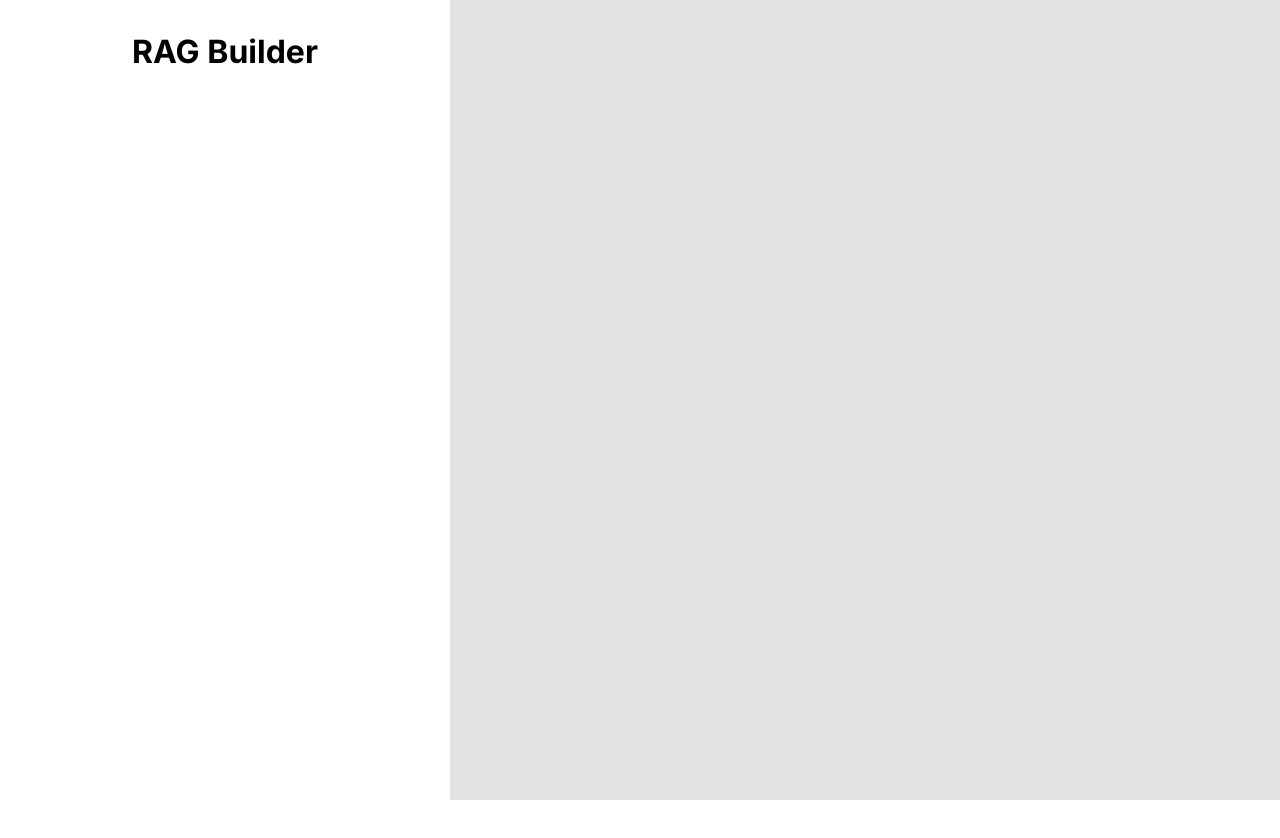
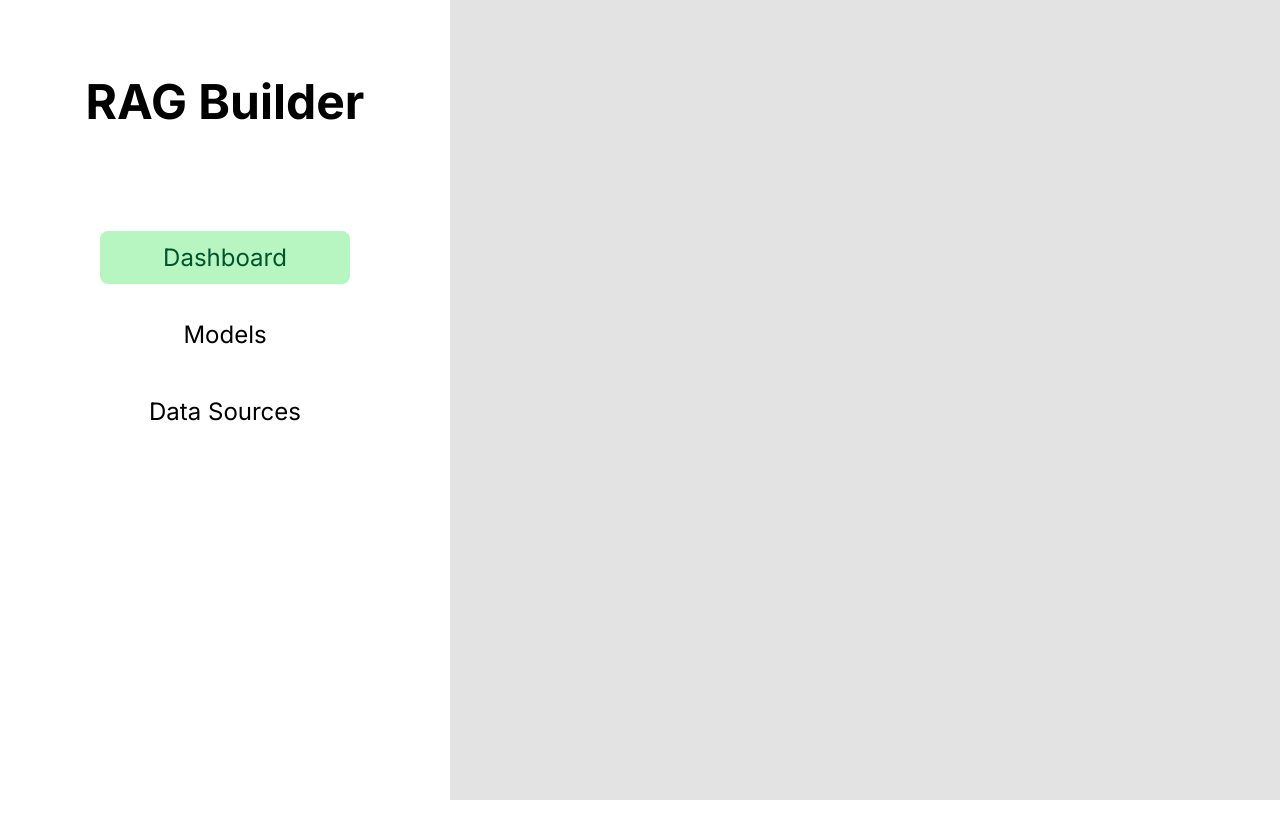
Before and after one commit to becketthayes/RAG-Models-Project, a React (Create React App) app in the folder frontend/: page / in a window 1280 px wide. Shown: the top 838 px of the page. Before the commit the page ends 800 px from the top, so only its background shows below. Built offline with nearby package versions, Linux system fonts and the light colour scheme.

Commit message:
Added buttons to navigation bar

```diff
--- a/frontend/src/components/NavigationBar.css
+++ b/frontend/src/components/NavigationBar.css
@@ -1,21 +1,53 @@
 .sidebar {
-  width: 450px; /* 18rem or w-72 in Tailwind */
+  width: 450px;
   height: 100vh;
-  box-sizing: border-box; /* Ensures padding is included in the width/height */
+  box-sizing: border-box;
 }
 
+/* This is the main white container. */
 .sidebar-content {
     background-color: #FFFFFF;
     height: 100%;
-    padding: 24 px;
-    display: flex;
-    flex-direction: column;
+    padding: 24px;
 }
 
+/* This centers the title perfectly. */
 .title {
-    font-size: 2rem;
+    font-size: 3rem;
     color: black;
     font-weight: bold;
-    margin-bottom: 40 px;
+    margin-bottom: 100px;
     text-align: center;
 }
+
+/* This is the container for our links. */
+.sidebar-content nav ul {
+    list-style: none;
+    padding: 0;
+    margin: 0;
+    /* This is the key: it tells the list to center its items. */
+    text-align: center;
+}
+
+/* We add a little space between each list item */
+.sidebar-content nav li {
+    margin-bottom: 1.5rem;
+}
+
+/* This styles the links themselves. */
+.nav-link {
+  text-decoration: none;
+  /* This allows the link to be centered by its parent. */
+  display: inline-block;
+  width: 250px;
+  padding: 0.75rem 0;
+  border-radius: 8px;
+  font-size: 1.5rem;
+  color: black;
+  transition: background-color 0.2s ease;
+}
+
+.nav-link.active {
+  background-color: #B8F6C1;
+  color: #02542D;
+}
--- a/frontend/src/components/NavigationBar.js
+++ b/frontend/src/components/NavigationBar.js
@@ -1,11 +1,28 @@
-import React from 'react';
+import React, { useState } from 'react';
 import './NavigationBar.css'; // Don't forget to import the CSS!
 
 function NavigationBar() {
+    const [activeItem, setActiveItem] = useState("Dashboard");
     return (
         <div className="sidebar">
             <div className="sidebar-content">
                 <p className="title">RAG Builder</p>
+
+                <nav>
+                    <ul>
+                        {['Dashboard', 'Models', 'Data Sources'].map(item => (
+                            <li key={item}>
+                                <a
+                                    href="#"
+                                    className={activeItem === item ? 'nav-link active': 'nav-link'}
+                                    onClick={() => setActiveItem(item)}
+                                >
+                                    {item}
+                                </a>
+                            </li>
+                        ))}
+                    </ul>
+                </nav>
             </div>
         </div>
     )
```
